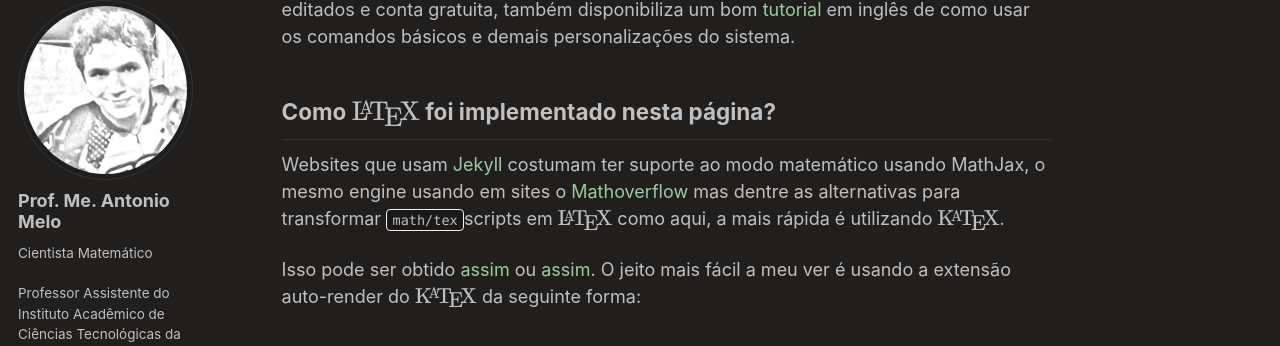
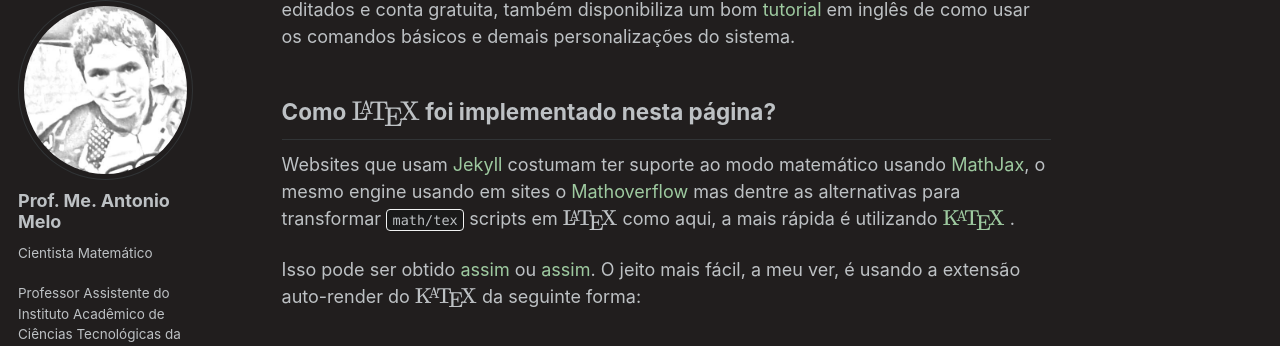
Before and after one commit to antmelo/antmelo.github.io, a Jekyll site: the page built from _pages/about.md, in a window 1280 px wide and 1400 px high, scrolled down 2785 px. Shown: the part 106-452 px from the top of the window. Built offline with Jekyll 4.4.1, drawn with Linux system fonts in a browser that asks for light colours; some web fonts are replaced; some of the changed lines change nothing that is shown; some of the changed text lies outside the part shown.

Commit message:
Update about.md

````diff
--- a/_pages/about.md
+++ b/_pages/about.md
@@ -94,9 +94,9 @@ Outra opção interessante é o [Overleaf](https://pt.overleaf.com/) que é uma
 
 ## Como $\LaTeX$ foi implementado nesta página?
 
-Websites que usam [Jekyll](https://jekyllrb.com/) costumam ter suporte ao modo matemático usando MathJax, o mesmo engine usando em sites o [Mathoverflow](https://mathoverflow.net) mas dentre as alternativas para transformar `math/tex`scripts em $\LaTeX$ como aqui, a mais rápida é utilizando $\KaTeX$.
+Websites que usam [Jekyll](https://jekyllrb.com/) costumam ter suporte ao modo matemático usando [MathJax](https://www.mathjax.org/), o mesmo engine usando em sites o [Mathoverflow](https://mathoverflow.net) mas dentre as alternativas para transformar `math/tex` scripts em $\LaTeX$ como aqui, a mais rápida é utilizando [ $\KaTeX$ ](https://katex.org/).
 
-Isso pode ser obtido [assim](https://github.com/rohanchandra/type-theme/blob/c8138f98f5d3d058d6b1467c72b5ab63b51d2eb5/js/katex_init.js) ou [assim](https://xuc.me/blog/katex-and-jekyll/#). O jeito mais fácil a meu ver é usando a extensão auto-render do $\KaTeX$ da seguinte forma:
+Isso pode ser obtido [assim](https://github.com/rohanchandra/type-theme/blob/c8138f98f5d3d058d6b1467c72b5ab63b51d2eb5/js/katex_init.js) ou [assim](https://xuc.me/blog/katex-and-jekyll/#). O jeito mais fácil, a meu ver, é usando a extensão auto-render do $\KaTeX$ da seguinte forma:
 
 ### Passo 1: Adicione $\KaTeX$
 
@@ -142,7 +142,7 @@ Em cada página que você deseja usar $\KaTeX$, adicione `katex: true` no preamb
 ```latex
 ---
 layout: post
-title: KaTeX with Jekyll
+title: Usando KaTeX com Jekyll
 katex: true
 ---
 em linha: $f(x) = \int_{-\infty}^\infty \hat f(\xi)\,e^{2 \pi i \xi x} \,d\xi$
````
